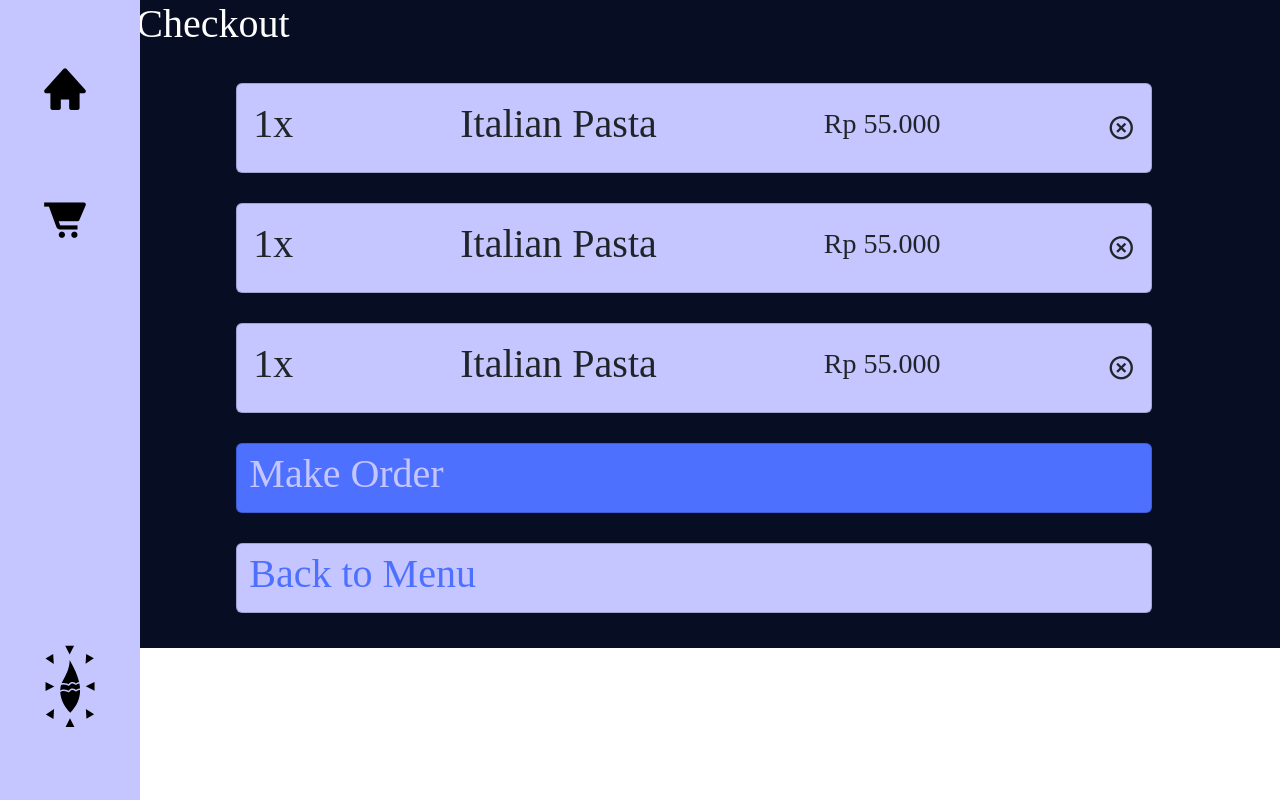
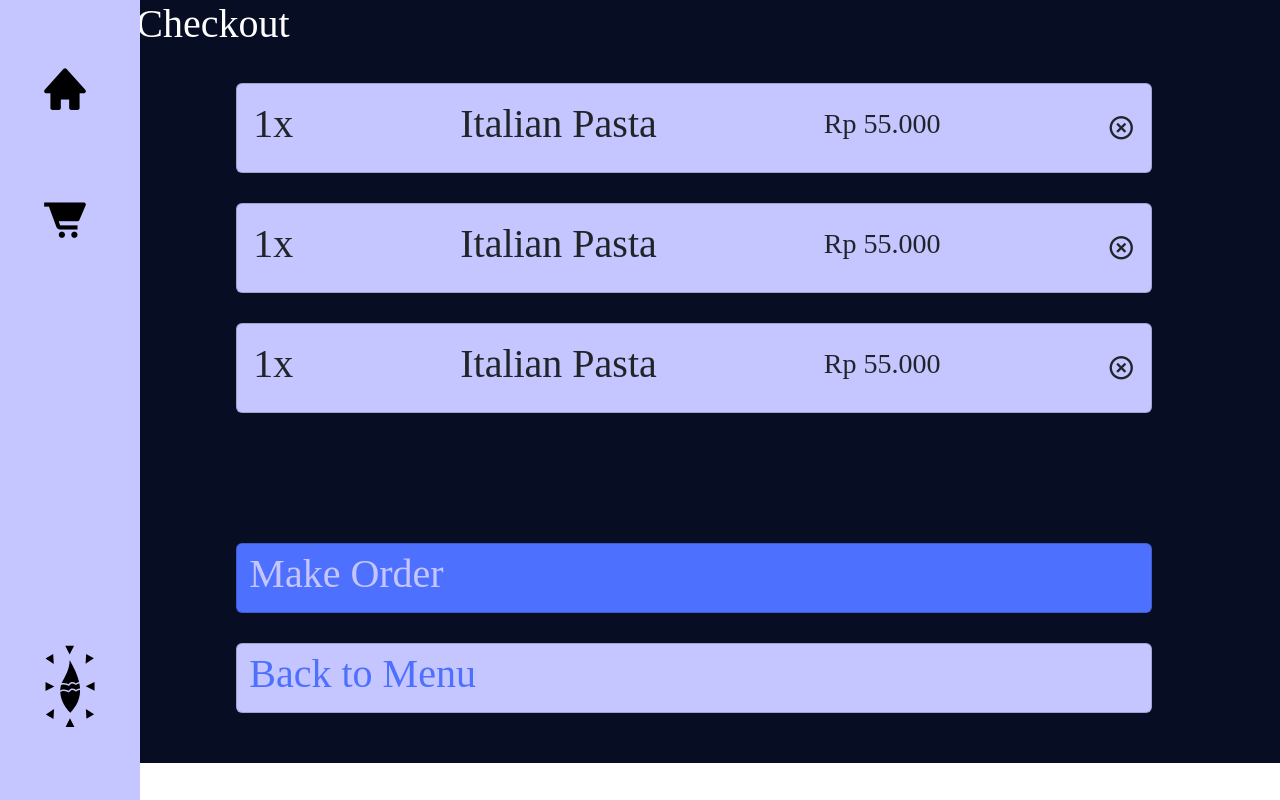
Before and after one commit to Opam/Saraya-Restaurant, a plain HTML site: page checkout.html in a window 1280 px wide. Drawn offline with nearby package versions, Linux system fonts and the light colour scheme.

Commit message:
Update style.css

```diff
--- a/style.css
+++ b/style.css
@@ -1,5 +1,6 @@
 body {
     font-family: poppins;
+    height: 100vh;
 }
 
 .body-login {
@@ -192,6 +193,7 @@ a {
     color:#C5C5FF;
     width: 100%;
     transition: 0.2s;
+    margin-top: 130px;
 }
 
 .order h1{
@@ -211,6 +213,7 @@ a {
     justify-content: center;
     width: 100%;
     transition: 0.2s;
+    margin-bottom: 50px;
 }
 
 .order-back h1 {
```
